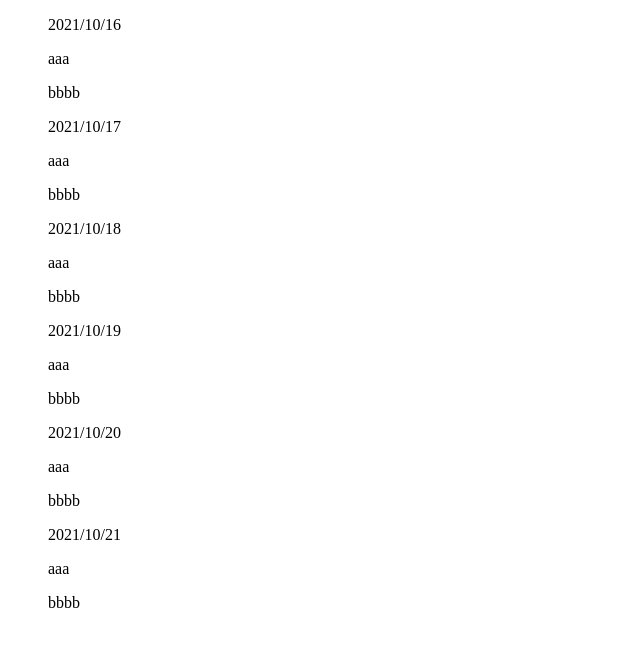
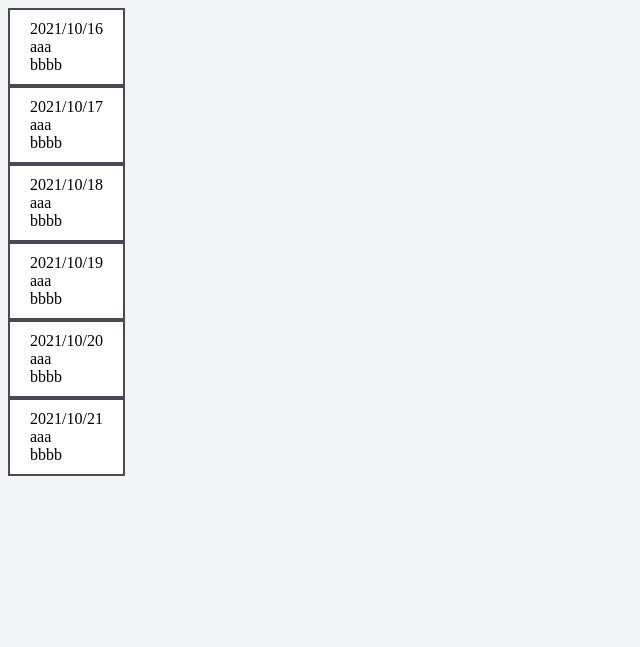
Before and after one commit to KAI-0129/RelatedPopulation, a Python web app: template templates/index.html in a window 1280 px wide. Shown: the top 647 px of the page, without its empty margins (0-640 px from the left). Run offline with Jinja, Linux system fonts and the light colour scheme; the template is opened without the code that fills it, so the values that code supplies are empty.

Commit message:
cssの追加とhtmlの書き換え

```diff
--- /dev/null
+++ b/css/index.css
@@ -0,0 +1,20 @@
+/* header{
+    background-color: #4E4854;
+} */
+
+body{
+    background-color: #F4F5F7;
+}
+
+.calender{
+    background-color: white;
+    /* width: 330px; */
+    /* background: #fcfcfc;背景色 */
+    padding: 10px 20px 10px 20px;/*ボックス内の余白*/
+    border: solid 2px #4E4854;/*線の種類 太さ 色*/
+}
+.calender_main{
+    display: flex;
+	justify-content: space-between;
+	flex-wrap: wrap;
+}
--- a/templates/index.html
+++ b/templates/index.html
@@ -4,39 +4,53 @@
     <meta charset="UTF-8">
     <meta http-equiv="X-UA-Compatible" content="IE=edge">
     <meta name="viewport" content="width=device-width, initial-scale=1.0">
+    <link rel="stylesheet" href="../css/index.css">
     <title>RelatedPopulation</title>
 </head>
 <body>
     <header class="calenderHeader"></header>
+    <div class="calender_main">
         <div class="calender">
-            <ul class="event_date" >2021/10/16 </ul>
-            <ul class="event_title" >aaa </ul>
-            <ul class="event_detail" >bbbb </ul>
+            <div class="event_date" >2021/10/16 </div>
+            <div class="event_title" >aaa </div>
+            <div class="event_detail" >bbbb </div>
         </div>
+    </div>
+    <div class="calender_main">
         <div class="calender">
-            <ul class="event_date" >2021/10/17 </ul>
-            <ul class="event_title" >aaa </ul>
-            <ul class="event_detail" >bbbb </ul>
+            <div class="event_date" >2021/10/17 </div>
+            <div class="event_title" >aaa </div>
+            <div class="event_detail" >bbbb </div>
         </div>
+    </div>
+    <div class="calender_main">
         <div class="calender">
-            <ul class="event_date" >2021/10/18 </ul>
-            <ul class="event_title" >aaa </ul>
-            <ul class="event_detail" >bbbb </ul>
+            <div class="event_date" >2021/10/18 </div>
+            <div class="event_title" >aaa </div>
+            <div class="event_detail" >bbbb </div>
         </div>
+    </div>
+    <div class="calender_main">
         <div class="calender">
-            <ul class="event_date" >2021/10/19 </ul>
-            <ul class="event_title" >aaa </ul>
-            <ul class="event_detail" >bbbb </ul>
+            <div class="event_date" >2021/10/19 </div>
+            <div class="event_title" >aaa </div>
+            <div class="event_detail" >bbbb </div>
         </div>
+    </div>
+    <div class="calender_main">
         <div class="calender">
-            <ul class="event_date" >2021/10/20 </ul>
-            <ul class="event_title" >aaa </ul>
-            <ul class="event_detail" >bbbb </ul>
+            <div class="event_date" >2021/10/20 </div>
+            <div class="event_title" >aaa </div>
+            <div class="event_detail" >bbbb </div>
         </div>
+    </div>
+    <div class="calender_main">
         <div class="calender">
-            <ul class="event_date" >2021/10/21 </ul>
-            <ul class="event_title" >aaa </ul>
-            <ul class="event_detail" >bbbb </ul>
+            <div class="event_date" >2021/10/21 </div>
+            <div class="event_title" >aaa </div>
+            <div class="event_detail" >bbbb </div>
         </div>
+    </div>
+
 </body>
 </html>
```
